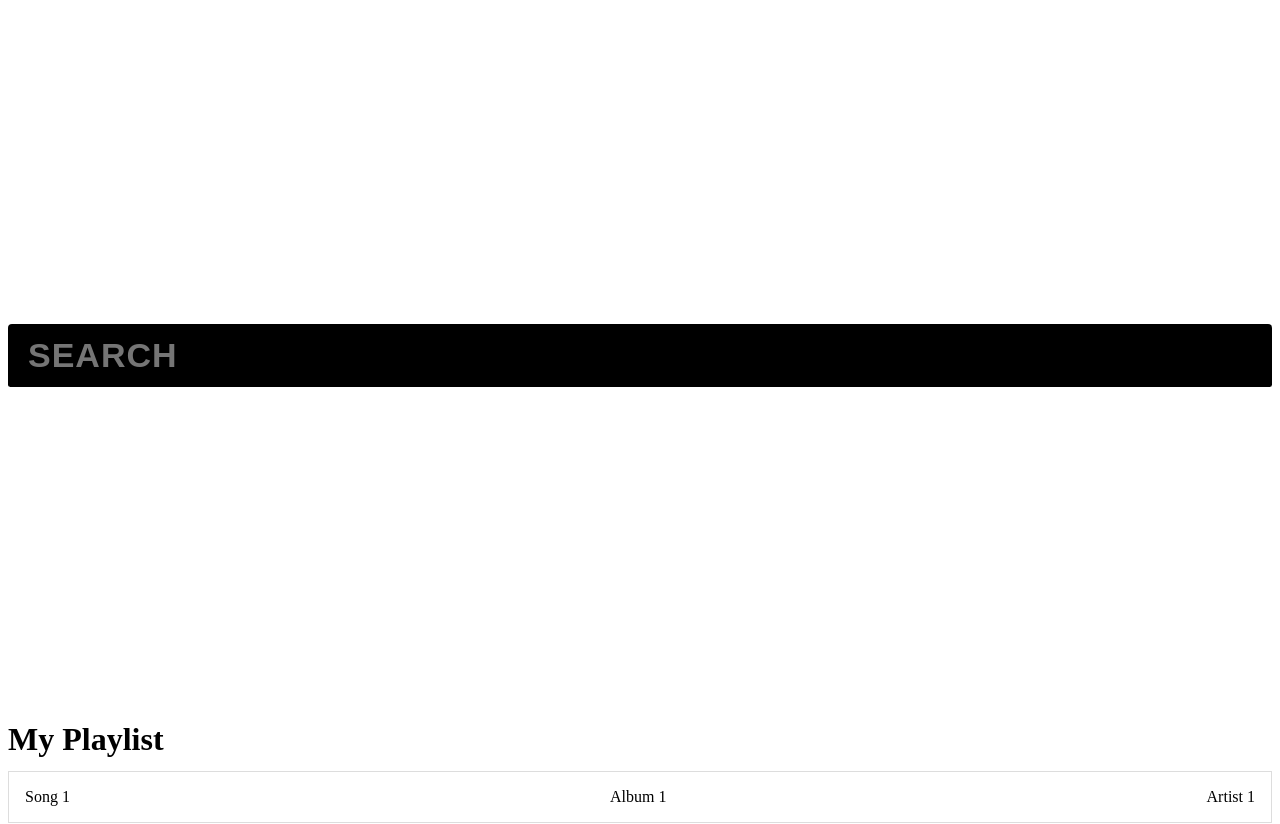
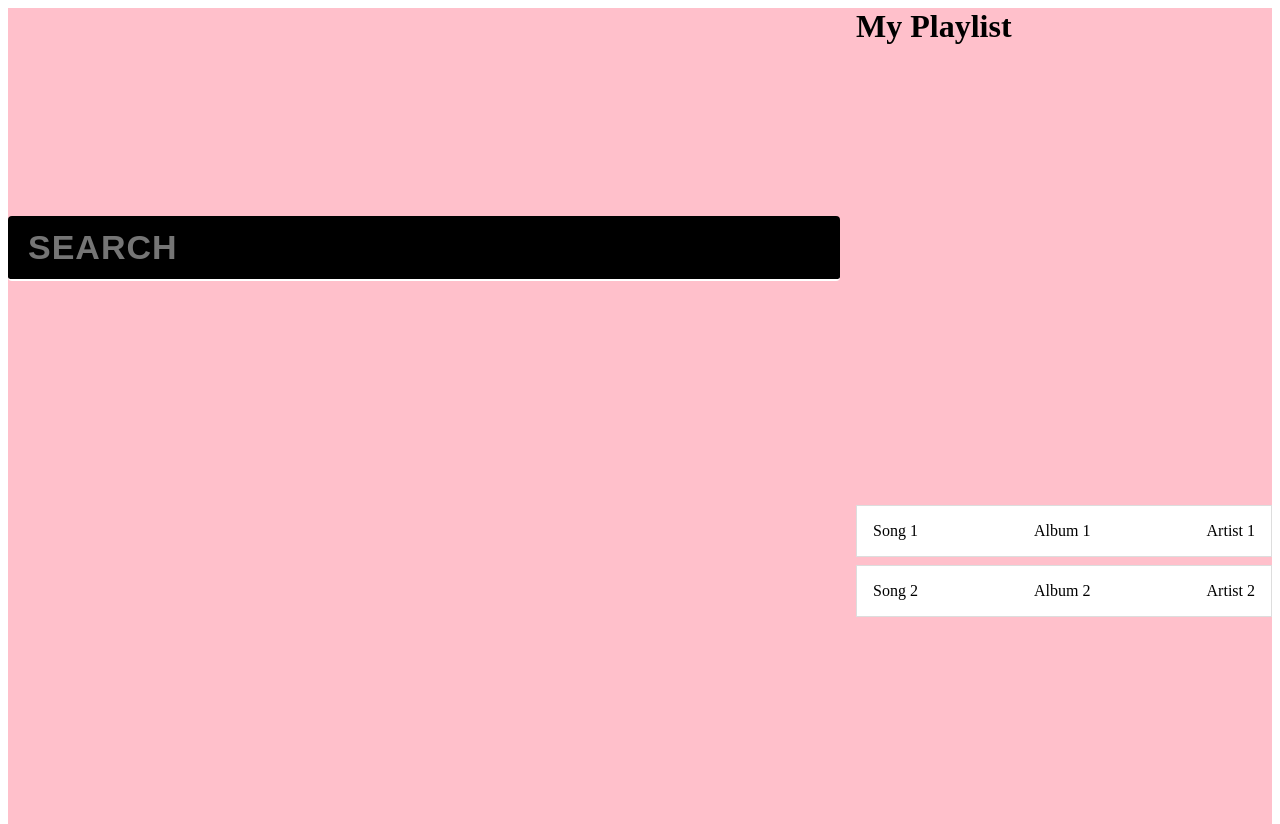
Before and after one commit to RyanGrogan416/Spotify-App, a React (Create React App) app in the folder client/: page / in a window 1280 px wide. Shown: the top 824 px of the page. Built offline with nearby package versions, Linux system fonts and the light colour scheme.

Commit message:
getting rid of the bootstrap. finally got the css to work on other file. Now plan on continue styling. Then working on the drag and drop feature.

```diff
--- a/client/package.json
+++ b/client/package.json
@@ -6,12 +6,13 @@
     "@testing-library/jest-dom": "^5.17.0",
     "@testing-library/react": "^13.4.0",
     "@testing-library/user-event": "^13.5.0",
-    "bootstrap": "^5.3.3",
+    "css-loader": "^7.1.2",
     "react": "^18.3.1",
     "react-beautiful-dnd": "^13.1.1",
     "react-bootstrap": "^2.10.2",
     "react-dom": "^18.3.1",
     "react-scripts": "5.0.1",
+    "style-loader": "^4.0.0",
     "web-vitals": "^2.1.4"
   },
   "scripts": {
--- a/client/src/App.js
+++ b/client/src/App.js
@@ -4,23 +4,24 @@ import TrackList from "./components/JS_components/playlist_components/TrackList.
 import EditableTitle from "./components/JS_components/playlist_components/EditableTitle.js";
 import SearchBar from "./components/JS_components/SeachBar_components/SearchBar.js";
 import SearchResults from "./components/JS_components/SeachBar_components/SearchResults.js";
-import style from "./components/CSS_components/grid.css";
+import styles from "./components/CSS_components/grid.module.css";
 
 function App() {
   const [title, setTitle] = useState("My Playlist");
+  const [query, setQuery] = useState("");
 
   return (
-    <div style={style.app}>
-      <div style={style.searchbar}>
-        <SearchBar />
+    <div className={styles.app}>
+      <div className={styles.searchbar}>
+        <SearchBar query={query} setQuery={setQuery} />
       </div>
-      <div style={style.searchresults}>
-        <SearchResults />
+      <div className={styles.searchresults}>
+        <SearchResults query={query} setQuery={setQuery} />
       </div>
-      <div style={style.editableTitle}>
+      <div className={styles.editableTitle}>
         <EditableTitle title={title} setTitle={setTitle} />
       </div>
-      <div style={style.tracklist}>
+      <div className={styles.tracklist}>
         <TrackList />
       </div>
     </div>
--- a/client/src/components/CSS_components/grid.css
+++ /dev/null
@@ -1,14 +0,0 @@
-.page_grid {
-  display: grid;
-  gap: 1rem;
-
-  grid-template-columns: repeat(auto-fit, minmax(480, 1fr));
-}
-
-.card_tall {
-  grid-row: span 2 / auto;
-}
-
-.card_wide {
-  grid-column: span 2 / auto;
-}
--- /dev/null
+++ b/client/src/components/CSS_components/grid.module.css
@@ -0,0 +1,35 @@
+.app {
+  display: grid;
+  gap: 1rem;
+  background-color: pink;
+
+  grid-template-areas:
+    "searchbar editableTitle"
+    "searchresults tracklist";
+  grid-template-columns: 2fr 1fr;
+  grid-template-rows: 1fr 1fr;
+}
+
+.card_tall {
+  grid-row: span 2 / auto;
+}
+
+.card_wide {
+  grid-column: span 2 / auto;
+}
+
+.app > .searchbar {
+  grid-area: searchbar;
+}
+
+.app > .searchresults {
+  grid-area: searchresults;
+}
+
+.app > .editableTitle {
+  grid-area: editableTitle;
+}
+
+.app > .tracklist {
+  grid-area: tracklist;
+}
--- a/client/src/components/JS_components/SeachBar_components/SearchBar.js
+++ b/client/src/components/JS_components/SeachBar_components/SearchBar.js
@@ -1,9 +1,6 @@
 import React from "react";
-import { useState } from "react";
-import SearchResults from "./SearchResults";
 
-const SearchBar = () => {
-  const [query, setQuery] = useState("");
+const SearchBar = ({query, setQuery}) => {
 
   const handleInputChange = (event) => {
     setQuery(event.target.value);
@@ -36,7 +33,6 @@ const SearchBar = () => {
           transition: "all 0.5s ease",
         }}
       />
-      <SearchResults query={query} />
     </>
   );
 };
```
Also changed, not shown: client/src/components/JS_components/playlist_components/Playlist.js (added), 2 other files (tests, documents, lock files or other folders).
